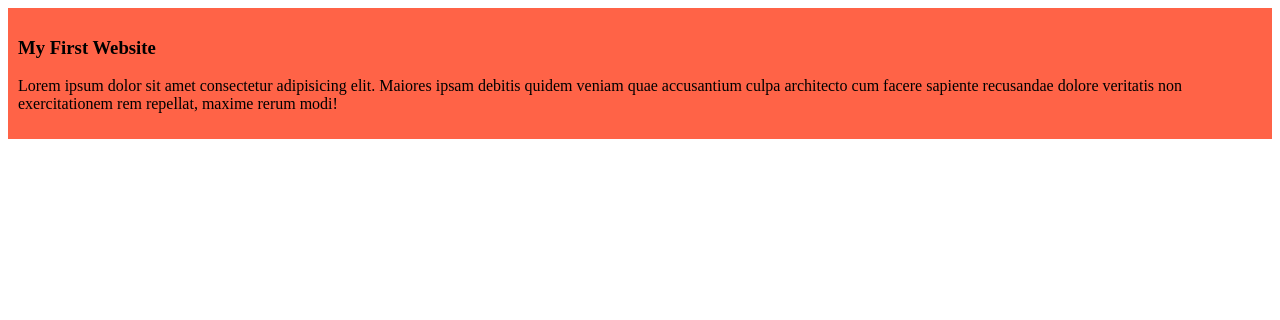
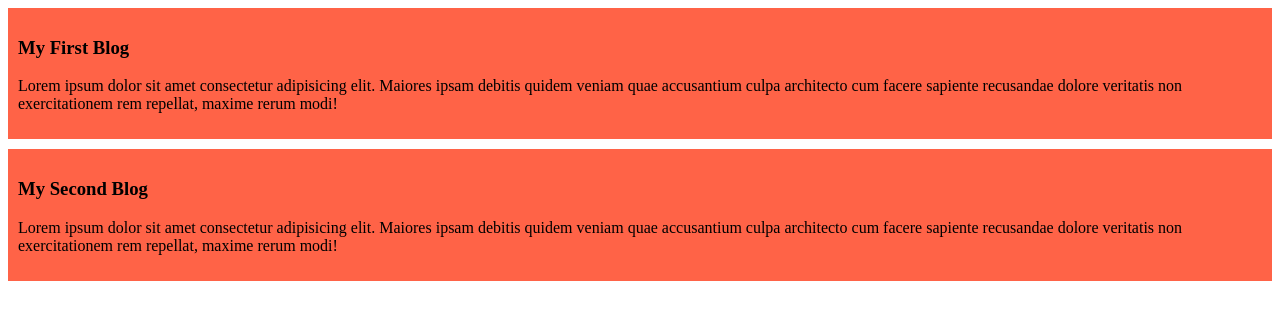
Before and after one commit to Rohithossain12/my-first-github-report, a plain HTML site: page index.html in a window 1280 px wide. Drawn offline with Linux system fonts and the light colour scheme.

Commit message:
added the second blog

```diff
--- a/blog.css
+++ b/blog.css
@@ -1,4 +1,5 @@
 div{
     background-color: tomato;
     padding: 10px;
+    margin-bottom: 10px;
 }
--- a/index.html
+++ b/index.html
@@ -8,7 +8,11 @@
 </head>
 <body>
   <div>
-    <h3>My First Website</h3>
+    <h3>My First Blog</h3>
+    <P>Lorem ipsum dolor sit amet consectetur adipisicing elit. Maiores ipsam debitis quidem veniam quae accusantium culpa architecto cum facere sapiente recusandae dolore veritatis non exercitationem rem repellat, maxime rerum modi!</P>
+  </div>
+  <div>
+    <h3>My Second Blog</h3>
     <P>Lorem ipsum dolor sit amet consectetur adipisicing elit. Maiores ipsam debitis quidem veniam quae accusantium culpa architecto cum facere sapiente recusandae dolore veritatis non exercitationem rem repellat, maxime rerum modi!</P>
   </div>
 
```
